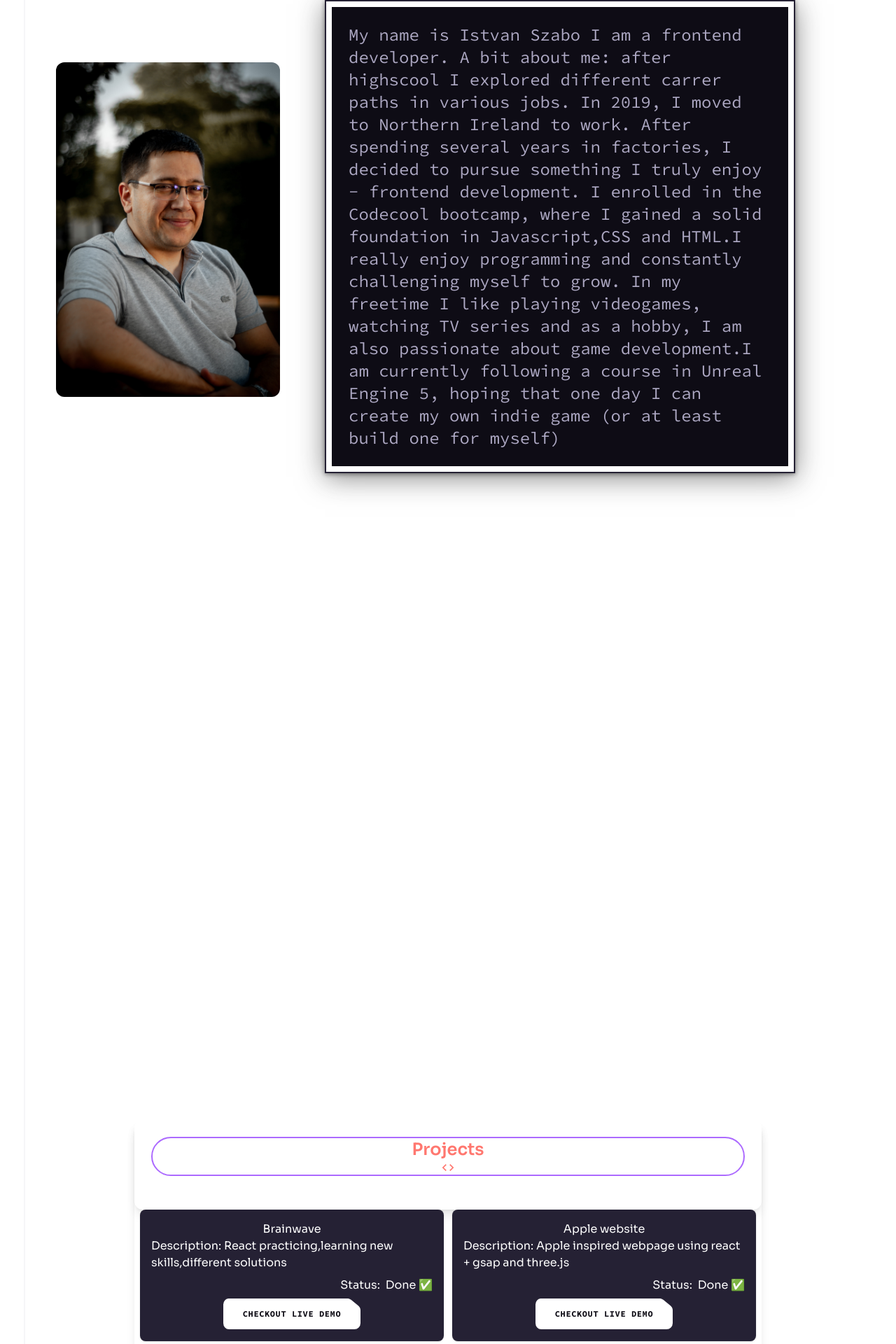
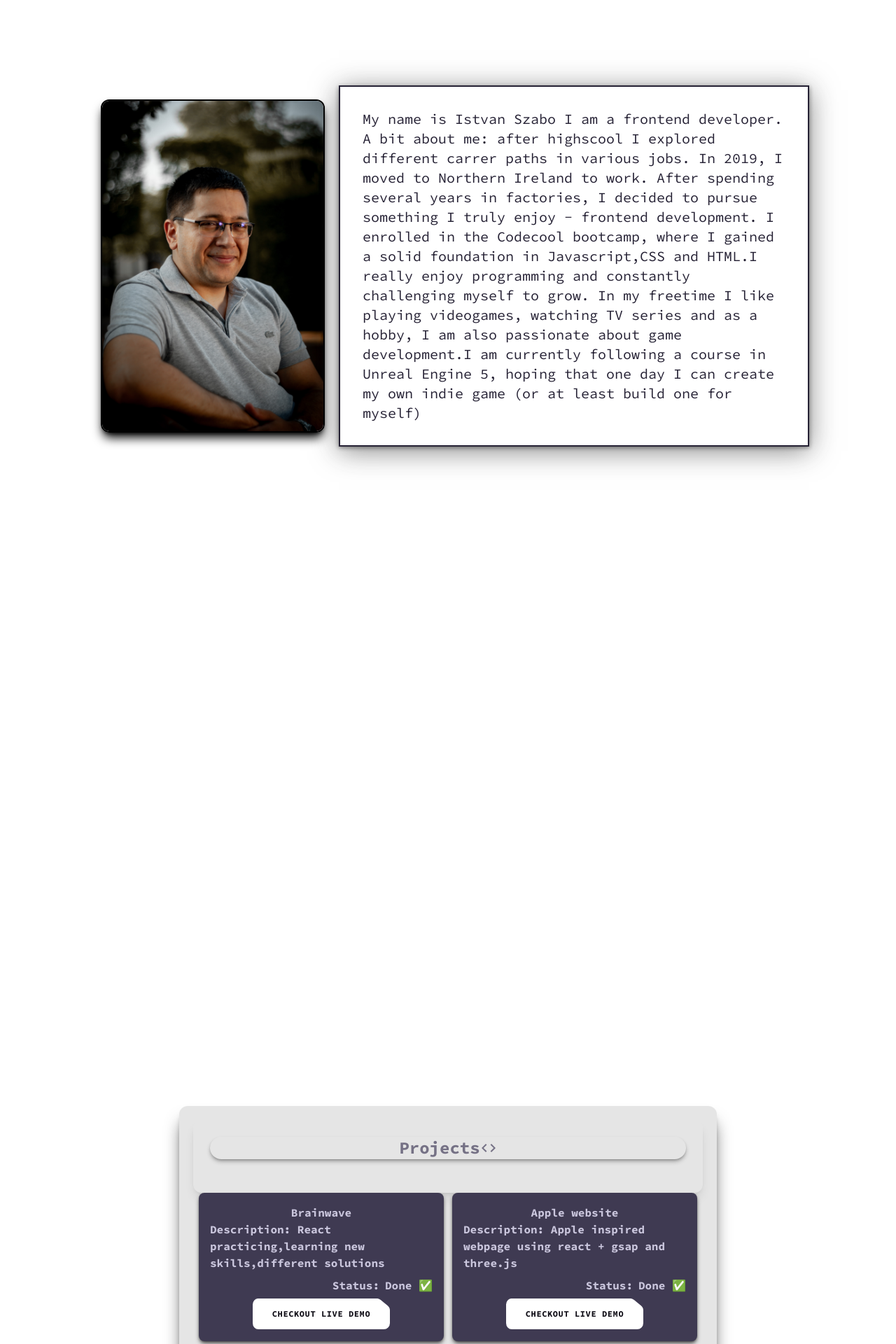
Before and after one commit to szkajvolker/portfolio-2.0, a React (Vite) app in the folder frontend/: page / in a window 1280 px wide. Shown: the part 820-2740 px from the top of the page at 70% size. Built offline with nearby package versions, Linux system fonts and the light colour scheme; a web font is replaced by a local one.

Commit message:
implemented dark/light mode,removed some UI elements

```diff
--- a/frontend/src/App.jsx
+++ b/frontend/src/App.jsx
@@ -18,9 +18,7 @@ function App() {
   }, [theme]);
 
   return (
-    <>
-      <TracingBeam>
-        <div className="overflow-x-hidden w-full">
+    <div className="overflow-x-hidden w-full relative">
       <Navbar />
       <Home theme={theme} />
       <About />
@@ -29,8 +27,6 @@ function App() {
       <Contact />
       <Footer />
     </div>
-      </TracingBeam>
-    </>
   );
 }
 export default App;
--- a/frontend/src/components/About.jsx
+++ b/frontend/src/components/About.jsx
@@ -44,24 +44,24 @@ function About() {
   }, []);
 
   return (
-    <div className="min-h-screen mt-5" id="about">
-      <div className="flex flex-col lg:flex-row w-full items-center justify-center px-10">
-        <div className="max-w-xs mb-5">
+    <div className="flex min-h-screen justify-center items-center" id="about">
+      <div className="flex flex-col lg:flex-row mx-auto gap-10 items-center">
+        <div className="px-5 max-w-xs">
           <img
             id="picture"
             src={profile2}
-            className="rounded-xl"
+            className="rounded-xl border-2 border-black shadow-lg shadow-black max-w-xs m-5"
             alt="profilepic"
             ref={pictureRef}
           />
         </div>
 
         <div
-          className="border-2 border-n-6 shadow-xl animate-shadow-pulse lg:p-2 lg:max-w-2xl max-w-xs w-full lg:ml-[4rem] lg:mr-[4rem] mx-2"
+          className="border-2 border-n-6 shadow-xl animate-shadow-pulse max-w-2xl p-2 m-5"
           ref={textRef}
         >
           <p
-            className="text-lg md:text-xl lg:text-2xl text-n-3 bg-n-8 p-6 leading-relaxed font-code"
+            className="text-sm lg:text-xl dark:text-n-3 text-n-6 dark:bg-n-8 p-6 leading-relaxed font-code"
             id="text"
           >
             {aboutMe}
--- a/frontend/src/components/Contact.jsx
+++ b/frontend/src/components/Contact.jsx
@@ -3,21 +3,21 @@ import { contactIcons } from "../constants";
 
 const Contact = () => {
   return (
-    <div className="flex min-h-screen justify-center items-center" id="contact">
-      <div className="bg-n-7 rounded-xl font-bold flex flex-col items-center justify-center max-w-xs lg:max-w-xl mx-auto mt-10 px-[2rem] gap-2">
-        <h2 className="text-color-2 animate-pulse">Get In Touch</h2>
+    <div className="flex min-h-screen justify-center items-center w-full" id="contact">
+      <div className="dark:bg-black/40 bg-n-1 lg:max-w-2xl rounded-xl font-bold flex flex-col items-center justify-center mx-auto mt-10 p-5 gap-2 shadow-xl dark:shadow-purple-800/70 shadow-black/30 dark:text-color-1 text-n-4">
+        <h2 className="dark:text-color-1 text-n-5 animate-pulse">Get In Touch</h2>
         <div className="flex flex-col lg:flex-row p-2 gap-[2rem]">
           {contactIcons.map((item) => (
             <Button
               key={item.id}
-              className="bg-transparent border-2 border-n-3 rounded-2xl hover:bg-n-2"
+              className="bg-transparent shadow-md shadow-black/60 hover:dark:shadow-purple-800/70  rounded-2xl text-n-5 dark:text-n-3 bg-n-4 dark:bg-n-6"
               href={item.url || item.href}
             >
               <p onClick={() => (window.location.href = item.url)}>{item.title}</p>
             </Button>
           ))}
         </div>
-        <p className="text-n-3">Feel free to reach me out</p>
+        <p className="dark:text-n-3 text-n-5">Feel free to reach me out</p>
       </div>
     </div>
   );
--- a/frontend/src/components/Footer.jsx
+++ b/frontend/src/components/Footer.jsx
@@ -1,12 +1,8 @@
-import Section from "./Section";
-
 function Footer() {
   return (
-    <Section className="!px-0 !py-10" crosses customPadding>
-      <div className="container flex justify-center w-full">
-        <p className="text-n-3">&copy; {new Date().getFullYear()} Szabó István | Author</p>
-      </div>
-    </Section>
+    <div className="flex justify-center w-full p-5 border-t-2 dark:border-n-6 border-n-2">
+      <p className="text-n-3">&copy; {new Date().getFullYear()} Szabó István | Author</p>
+    </div>
   );
 }
 
--- a/frontend/src/components/Home.jsx
+++ b/frontend/src/components/Home.jsx
@@ -36,7 +36,7 @@ function Home({ theme }) {
         const content = (
           <div className="w-full px-4 lg:px-20 max-w-6xl mx-auto flex items-center justify-center min-h-screen">
             <div className="text-center">
-              <h1 className="h1 mb-6">
+              <h1 className="lg:h1 md:h6 sm:h3 xl:h2 mb-6">
                 <span className="anim-span dark:text-n-1 text-n-4">Hi</span>
                 <span ref={waveRef} className="anim-span inline-block">
                   👋
@@ -59,9 +59,7 @@ function Home({ theme }) {
         const wrapperClass = "dark:bg-n-8 bg-n-1 min-h-screen w-full ml-10 mr-10";
 
         return theme === "dark" ? (
-          <BackgroundBeamsWithCollision className={wrapperClass}>
-            {content}
-          </BackgroundBeamsWithCollision>
+          <div className={wrapperClass}>{content}</div>
         ) : (
           <div className={wrapperClass}>{content}</div>
         );
--- a/frontend/src/components/Navbar.jsx
+++ b/frontend/src/components/Navbar.jsx
@@ -30,18 +30,12 @@ const Navbar = () => {
 
   return (
     <div
-      className={`fixed top-0 left-0 z-50 w-full  shadow-xl shadow-gray-500  dark:shadow-purple-800 flex items-center justify-between p-2 ${
+      className={`fixed top-0 left-0 z-50 w-full  shadow-md shadow-black/60  dark:shadow-purple-800 flex items-center justify-between p-2 ${
         openNavigation ? "dark:bg-n-8 bg-n-1" : "dark:bg-n-8/90 bg-n-1 backdrop-blur-sm"
       } lg:px-5`}
     >
       <a className="block" href="#hero">
-        <img
-          src={logoIcon}
-          alt="icon"
-          width={60}
-          height={60}
-          className="rounded-xl hover:brightness-150"
-        />
+        <img src={logoIcon} alt="icon" width={60} height={60} className="rounded-xl" />
       </a>
 
       <div className="hidden lg:flex items-center gap-8">
@@ -49,7 +43,7 @@ const Navbar = () => {
           <a
             key={nav.id}
             href={nav.url}
-            className={`font-code text-md font-bold uppercase transition-colors hover:text-color-1 ${
+            className={`font-code text-lg font-bold uppercase dark:hover:text-color-1 hover:scale-110 hover:text-color-1 transition-all duration-300 ${
               nav.url === pathName.hash ? "text-color-1" : "text-n-3 dark:text-n-2"
             }`}
             onClick={handleClick}
--- a/frontend/src/components/Projects.jsx
+++ b/frontend/src/components/Projects.jsx
@@ -4,18 +4,23 @@ import Button from "./Button";
 
 function Projects() {
   return (
-    <div className="min-h-screen px-4" id="projects">
-      <div className="rounded-xl shadow-lg flex flex-col justify-center items-center mx-auto mb-10 max-w-md lg:max-w-4xl">
-        <div className="rounded-xl shadow-lg p-6 justify-center font-bold w-full">
-          <div className="border-2 border-color-1 text-color-3 flex flex-col items-center rounded-[10rem] mb-6">
-            <h2 className="text-2xl">Projects</h2>
-            <MdCode className="text-xl"></MdCode>
+    <div className="flex min-h-screen w-full items-center justify-center" id="projects">
+      <div className="rounded-xl shadow-xl dark:bg-black/40 bg-black/10 shadow-black/70 dark:shadow-purple-800/40 flex flex-col mb-10 max-w-3xl p-5">
+        <div className="rounded-xl shadow-lg p-6 justify-center font-code font-bold">
+          <div className="shadow-md dark:shadow-purple-800/70 shadow-black/30 dark:text-color-1 text-n-4 flex flex-row items-center rounded-[10rem] mb-6 justify-center">
+            <h2 className="lg:text-2xl text-sm ">Projects</h2>
+            <span>
+              <MdCode className="lg:text-2xl text-sm"></MdCode>
+            </span>
           </div>
         </div>
 
         <ul className="flex flex-col lg:grid lg:grid-cols-2 w-full gap-3 px-2">
           {projects.map((p) => (
-            <li key={p.id} className="bg-n-6 rounded-lg p-4 shadow hover:shadow-white/60">
+            <li
+              key={p.id}
+              className="dark:bg-n-6 bg-n-5 dark:text-n-3 text-n-2  font-bold font-code rounded-lg p-4 shadow-md shadow-black/60 hover:dark:shadow-purple-800/70"
+            >
               <div className="flex flex-col items-center">
                 <h3>{p.title}</h3> <span>Description: {p.description}</span>
               </div>
--- a/frontend/src/components/design/Beams.jsx
+++ b/frontend/src/components/design/Beams.jsx
@@ -3,7 +3,7 @@ import { BackgroundBeamsWithCollision } from "@/components/ui/background-beams-w
 export function BackgroundBeamsWithCollisionDemo() {
   return (
     <BackgroundBeamsWithCollision>
-      <h2 className="text-2xl relative z-20 md:text-4xl lg:text-7xl font-bold text-center text-black dark:text-white font-sans tracking-tight">
+      <h2 className="text-2xl relative z-20 lg:text-7xl font-bold text-center text-black dark:text-white font-sans tracking-tight">
         What&apos;s cooler than Beams?{" "}
         <div className="relative mx-auto inline-block w-max [filter:drop-shadow(0px_1px_3px_rgba(27,_37,_80,_0.14))]">
           <div className="absolute left-0 top-[1px] bg-clip-text bg-no-repeat text-transparent bg-gradient-to-r py-4 from-purple-500 via-violet-500 to-pink-500 [text-shadow:0_0_rgba(0,0,0,0.1)]">
```
Also changed, not shown: frontend/src/components/Skills.jsx (+10 -10 lines), 5 other files (tests, documents, lock files or other folders). Lines whose indentation alone changed are shown as unchanged.
